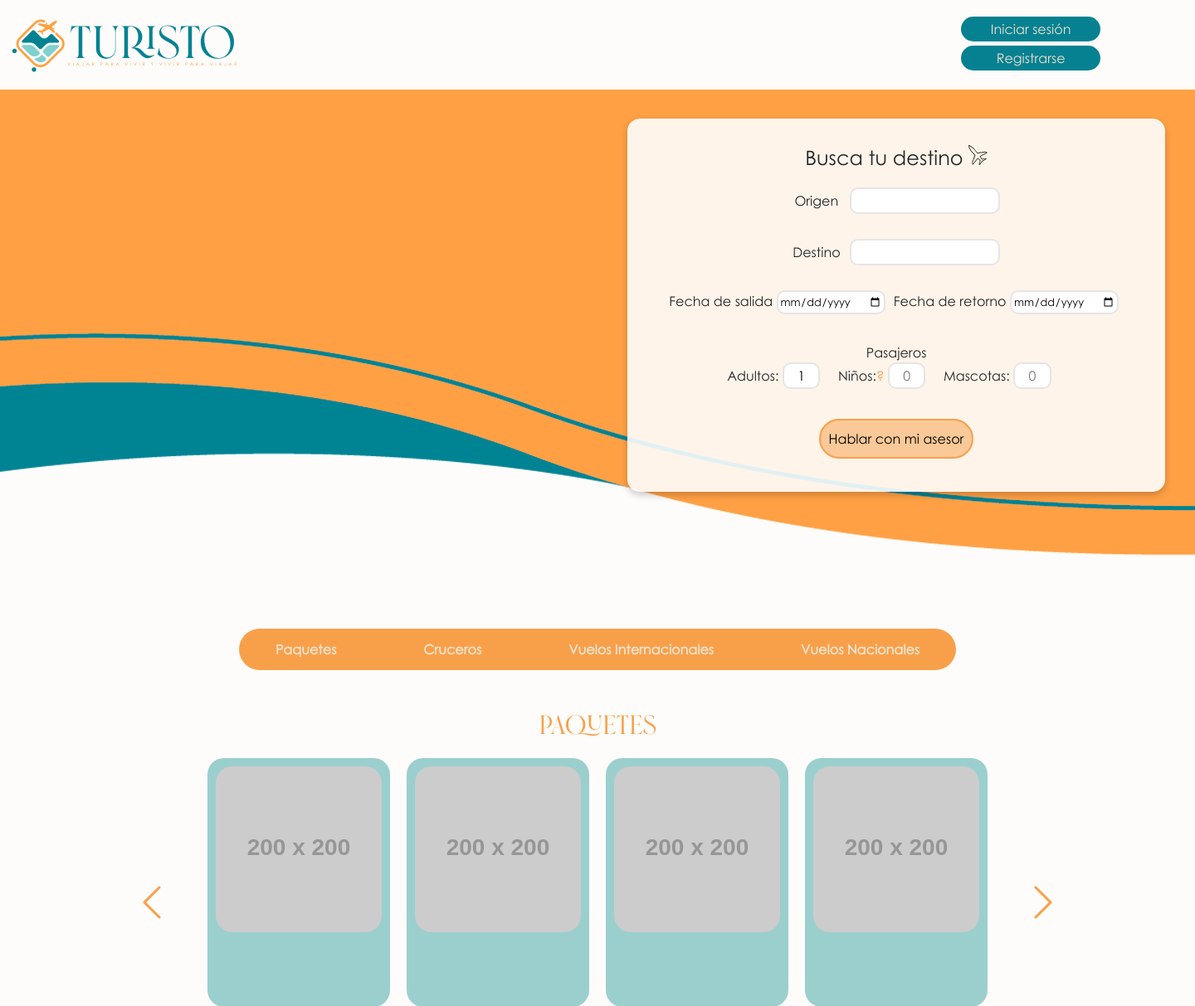
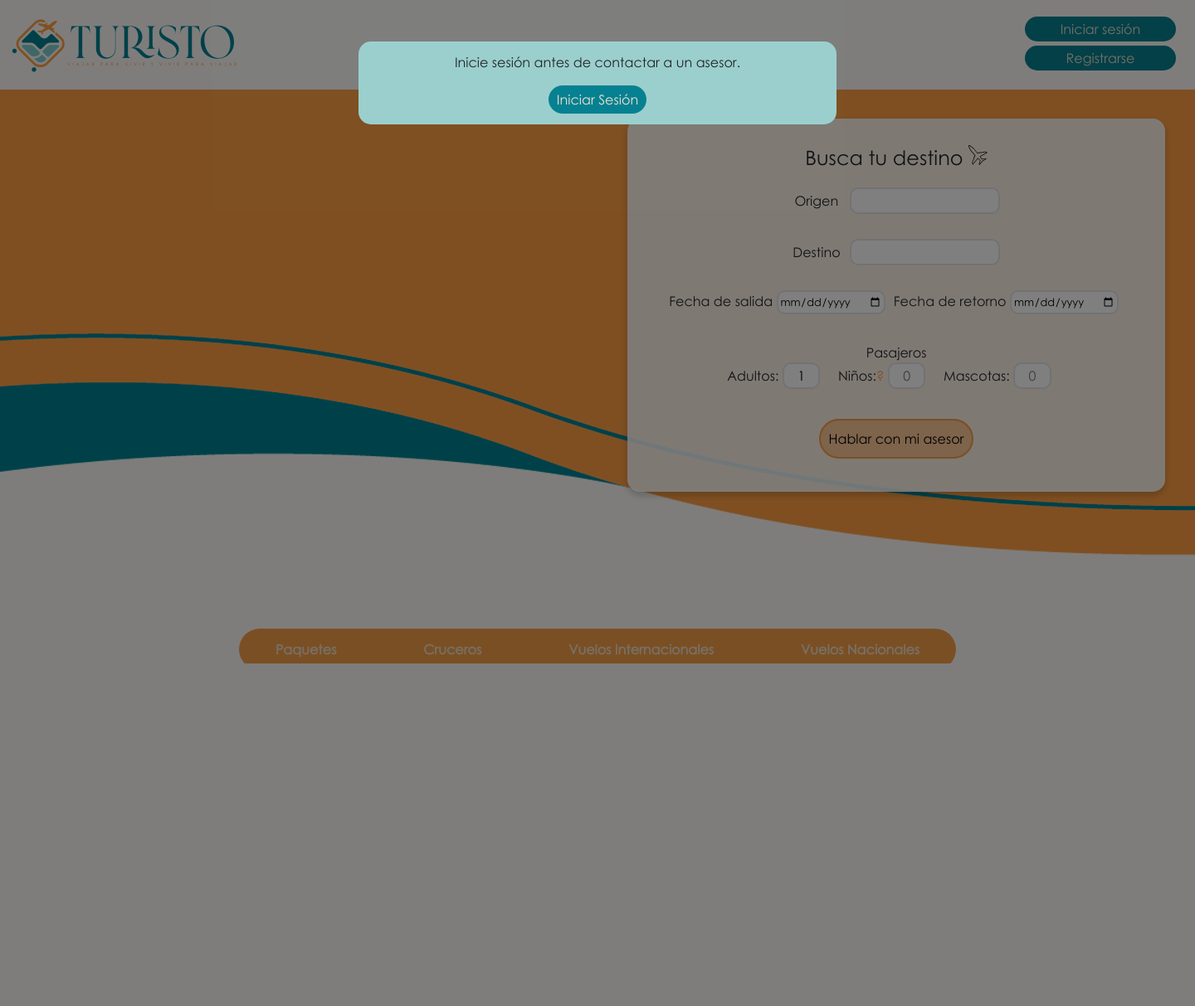
Before and after one commit to AgusAmor/turisto, a PHP site: page /web-app-turisto/?userNull=true in a window 1440 px wide; the page is wider, and only the part inside the window is pictured. Shown: the top 1213 px of that part at 83% size. After the commit the page ends 800 px from the top of that part, so only its background shows below. Run offline with PHP 8.4, Linux system fonts and the light colour scheme; grey boxes labelled with a size stand in for pictures from a placeholder-image service; data that the repository does not hold is empty; some libraries are stand-ins or nearby versions; some web fonts are replaced.

Commit message:
modal para errores generales, cierre con animacion

```diff
--- a/app/views/partials/header.php
+++ b/app/views/partials/header.php
@@ -28,7 +28,7 @@
 
         <?php
         if(isset($_GET['user']) || isset($_GET['password']) || isset($_GET['banned']) || isset($_GET['email'])){
-            echo "<div id=modalContainer class=open >";
+            echo "<div id=modalContainer style=transform:translateY(0%);opacity:1>";
         }else{
             echo "<div id=modalContainer>";
         }
@@ -92,4 +92,16 @@
                 ?>
                 </div>
         </div>
+        <?php
+        if (isset($_GET['userNull'])){
+            echo "
+            <div id=modalErrorContainer>
+                <div id=modalError>
+                <p>Inicie sesión antes de contactar a un asesor.</p>
+                <button id=btn_cerrarModalError>Iniciar Sesión</button>
+                </div>
+            </div>
+            ";
+        }
+        ?>
     </header>
--- a/public/styles/slides.css
+++ b/public/styles/slides.css
@@ -107,7 +107,7 @@
     background-color: rgba(0, 0, 0, 0.5);
     opacity: 0;
     transform: translateX(-100%);
-    transition: opacity 0.5s ease, transform 0.3s ease;
+    transition: opacity 0.5s, transform 0.3s;
 }
 
 #modalPackageContainer.open {
@@ -121,7 +121,7 @@
 }
 
 #modalPackage{
-    background-color: rgba(255, 255, 255, 0.884);
+    background-color: rgba(255, 255, 255, 0.8);
     border-bottom-right-radius: 15px;
     width: 40%;
     height: 100%;
--- a/public/styles/styles.css
+++ b/public/styles/styles.css
@@ -87,6 +87,7 @@ header.scrolled a{
 
 #headerBarMobile{
     opacity: 0;
+    display: none;
     transform: translateX(100%);
     transition: opacity 0.5s, transform 0.5s;
     z-index: 5;
@@ -147,6 +148,34 @@ header.scrolled a{
     position: relative;
     display: none;
     z-index: 2;
+}
+
+#modalErrorContainer{
+    position: fixed;
+    z-index: 10;
+    width: 100%;
+    height: 100vh;
+    top: 0;
+    left: 0;
+    background-color: rgba(0, 0, 0, 0.5);
+    transition: opacity 0.5s, transform 0.5s;
+}
+
+#modalError{
+    position: relative;
+    top: 50px;
+    left: 30%;
+    width: 40%;
+    height: 100px;
+    align-content: center;
+    text-align: center;
+    background-color: rgb(155,207,205);
+    border-radius: 15px;
+}
+
+#btn_cerrarModalError{
+    outline: none;
+    padding: 5px 10px;
 }
 /**/
 
```
Also changed, not shown: public/js/header.js (+26 -5 lines).
